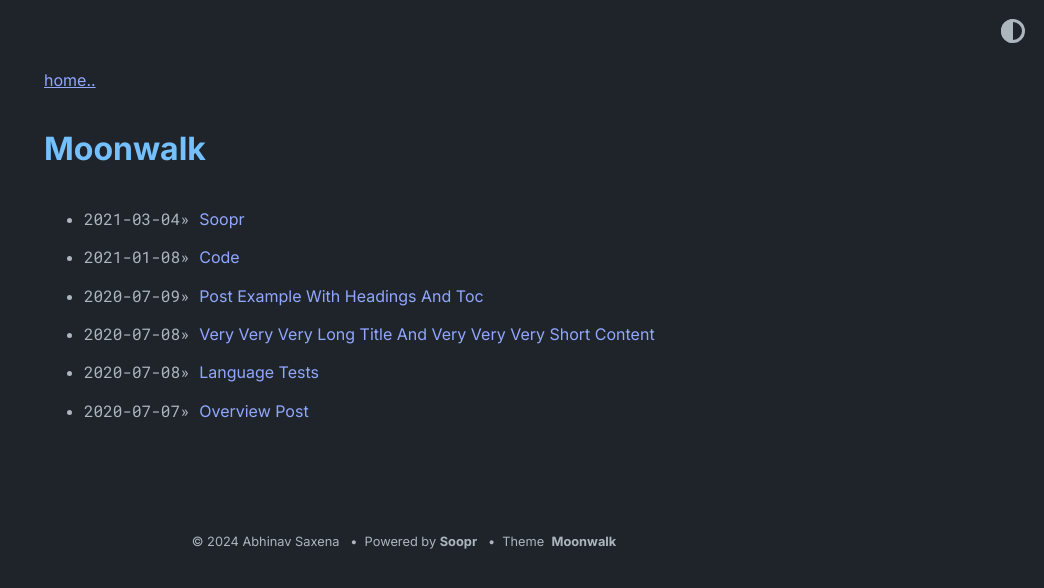
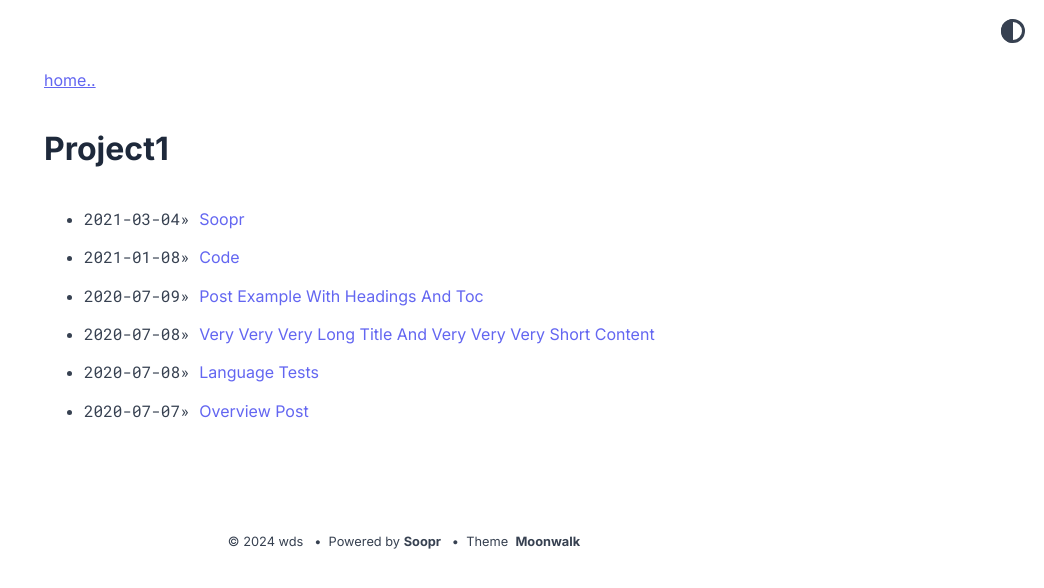
Before and after one commit to wdsnow66/Project1, a Jekyll site: the page built from blog.html, in a window 1280 px wide. Shown: the top 588 px of the page, without its empty margins (236-1280 px from the left). Built offline with Jekyll 4.4.1, drawn with Linux system fonts in a browser that asks for light colours.

Commit message:
Update _config.yml

```diff
--- a/_config.yml
+++ b/_config.yml
@@ -1,6 +1,6 @@
-title: Moonwalk
-author: Abhinav Saxena
-url: https://www.abhinavsaxena.com/moonwalk # root address of the site
+title: Project1
+author: wds
+url: www.stanford.edu    # root address of the site
 description: > # description of the site (multiple lines allowed)
   Moonwalk is a fast and elegant Jekyll theme with a clean dark mode. It comes with horizontal list (for navbar and footer), card list (for portfolio), and a generic vertical list. It is very easy to modify in case you want to build over it - please see _layouts/home.html to do that.
 
@@ -16,7 +16,7 @@ twitter:
 remote_theme: abhinavs/moonwalk
 
 theme_config:
-  appearance: "dark" # can be "light", "dark" or "auto"
+  appearance: "light" # can be "light", "dark" or "auto"
   appearance_toggle: true # if appearance can be switched by user
   back_home_text: "home.." # customize text for homepage link in post layout
   date_format: "%Y-%m-%d" # customize how date is formatted
@@ -35,7 +35,7 @@ theme_config:
   home:
     title_projects: Portfolio
     title_misc_list: Details
-    title_blog: Blog
+    # title_blog: Blog
     title_old_projects: Old Projects
 
 soopr:
```
